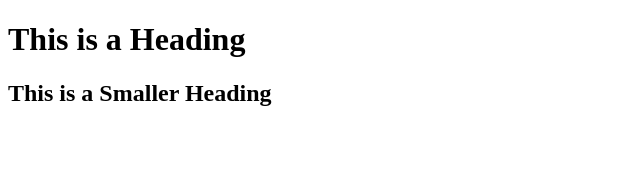
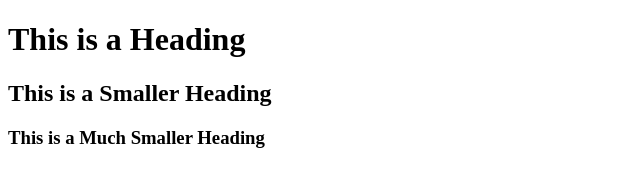
Before and after one commit to pyrrhicPachyderm/github-pages-deploy-test, a plain HTML site: page website/index.html in a window 1280 px wide. Shown: the whole page, without its empty margins (0-640 px from the left). Drawn offline with Linux system fonts and the light colour scheme.

Commit message:
Make a useless change to allow another push, for testing.

```diff
--- a/website/index.html
+++ b/website/index.html
@@ -9,5 +9,6 @@
 	<body>
 		<h1>This is a Heading</h1>
 		<h2>This is a Smaller Heading</h2>
+		<h3>This is a Much Smaller Heading</h3>
 	</body>
 </html>
```
